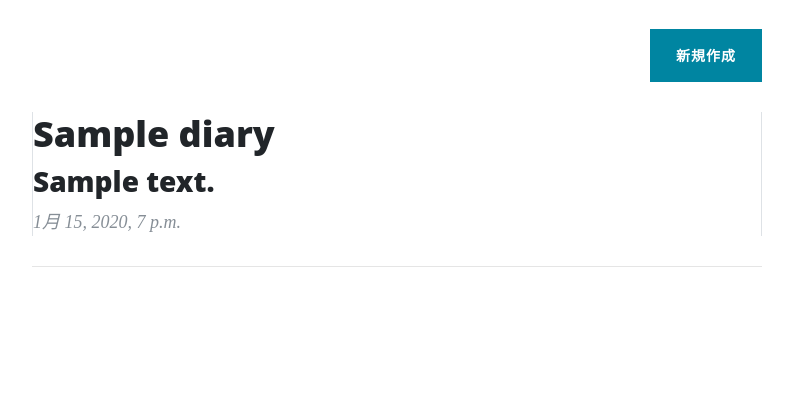
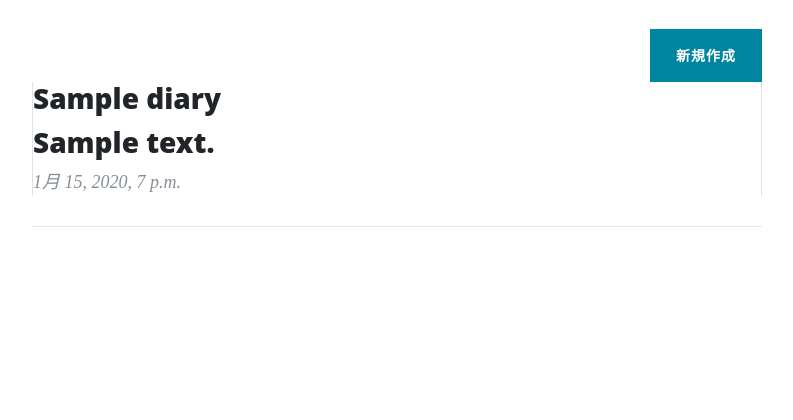
Before and after one commit to Jonh-Nash/drink_sns, a Django app: page /diary-list/ in a window 1280 px wide. Shown: the part 67-487 px from the top of the page, without its empty margins (243-1036 px from the left). Run offline with Django 3.2, Linux system fonts and the light colour scheme; a user stored in the database is signed in; tables that the repository leaves empty hold one stand-in row (values such as "Sample post"); some libraries are stand-ins or nearby versions.

Commit message:
[fix]投稿詳細ページの修正
投稿詳細ページが表示されないエラーを修正した。

```diff
--- a/diary/templates/diary_list.html
+++ b/diary/templates/diary_list.html
@@ -20,9 +20,9 @@
                 {% for diary in diary_list %}
                     <div class="post-preview border-right border-left">
                         <a href="{% url 'diary:diary_detail' diary.pk %}">
-                          <h2 class="post-title">
+                          <h3 class="post-subtitle">
                             {{ diary.title }}
-                          </h2>
+                          </h3>
                           <h3 class="post-subtitle">
                             {{ diary.content|truncatechars:20 }}
                           </h3>
--- a/diary/views.py
+++ b/diary/views.py
@@ -24,15 +24,14 @@ class InquiryView(generic.FormView):
         return super().form_valid(form)
 
 class DiaryListView(LoginRequiredMixin, generic.ListView):
-        model = Diary
-        template_name = 'diary_list.html'
-        paginate_by = 5
+    model = Diary
+    template_name = 'diary_list.html'
+    paginate_by = 5
 
-        def get_queryset(self):
-            diaries = Diary.objects.filter(user=self.request.user).order_by('created_at')
-            return diaries
+    def get_queryset(self):
+        diaries = Diary.objects.filter(user=self.request.user).order_by('created_at')
+        return diaries
 
-class DiaryDetailView(LoginRequiredMixin, generic.ListView):
+class DiaryDetailView(LoginRequiredMixin, generic.DetailView):
     model = Diary
     template_name = 'diary_detail.html'
-    pk_url_kwarg = 'id'
```
